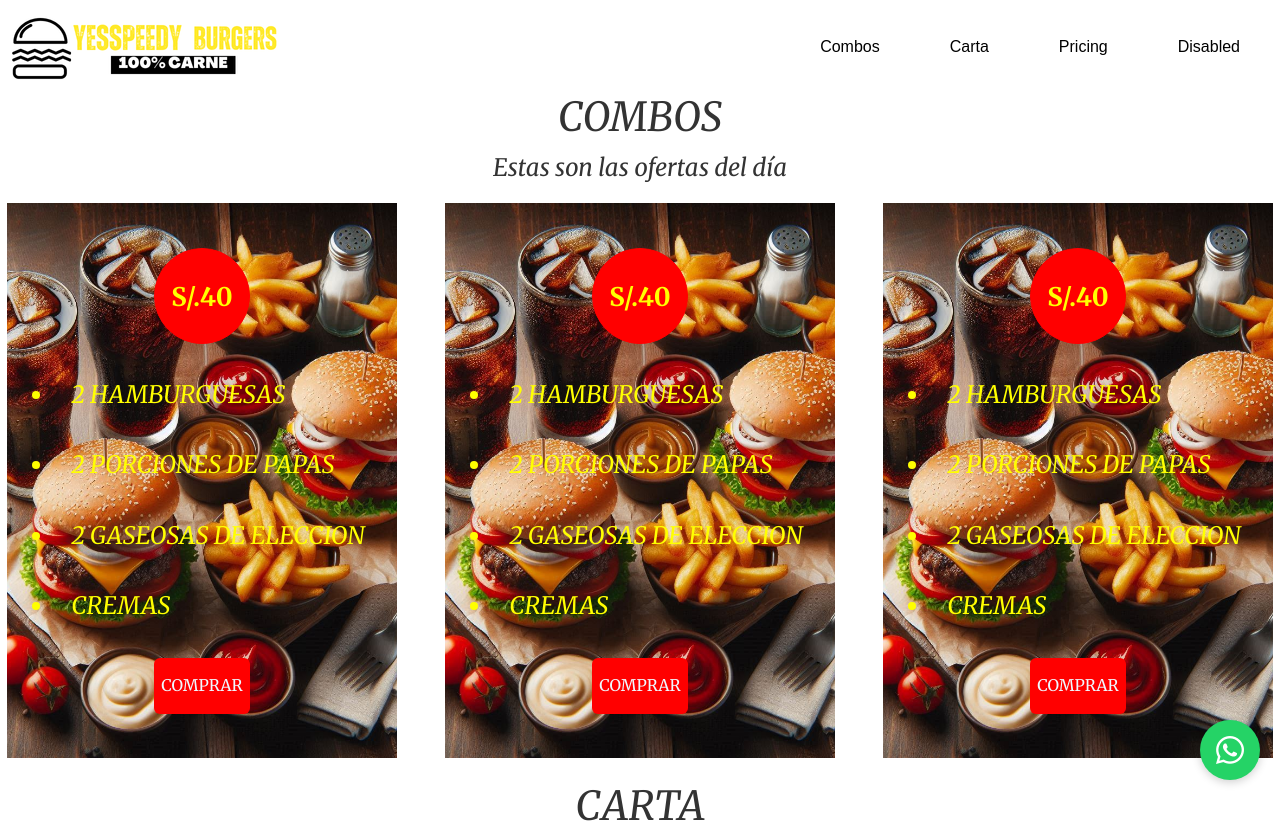
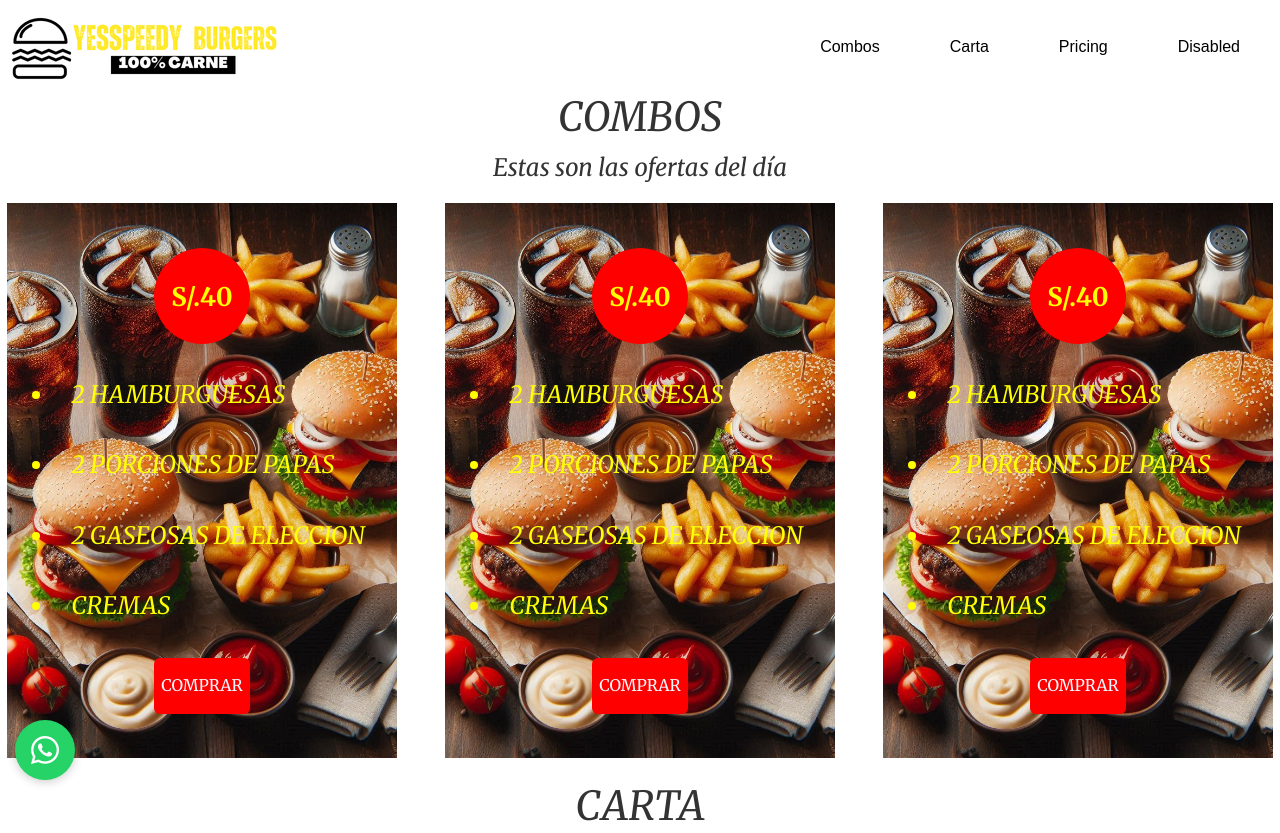
Before and after one commit to jordysalaz12/YeespeedyBeta, a plain HTML site: page index.html in a window 1280 px wide. Shown: the top 833 px of the page. Drawn offline with nearby package versions, Linux system fonts and the light colour scheme.

Commit message:
segundo commit

```diff
--- a/estilos/botonwhatsapp.css
+++ b/estilos/botonwhatsapp.css
@@ -1,7 +1,7 @@
 .whatsapp-button {
   position: fixed;
   bottom: 20px;
-  right: 20px;
+  left: 15px;
   background-color: #25d366;
   color: white;
   border-radius: 50%;
--- a/index.html
+++ b/index.html
@@ -185,5 +185,21 @@
       integrity="sha384-YvpcrYf0tY3lHB60NNkmXc5s9fDVZLESaAA55NDzOxhy9GkcIdslK1eN7N6jIeHz"
       crossorigin="anonymous"
     ></script>
+    <!-- chatbot -->
+    <!--Start of Tawk.to Script-->
+    <script type="text/javascript">
+      var Tawk_API = Tawk_API || {},
+        Tawk_LoadStart = new Date();
+      (function () {
+        var s1 = document.createElement("script"),
+          s0 = document.getElementsByTagName("script")[0];
+        s1.async = true;
+        s1.src = "https://embed.tawk.to/666d3c179a809f19fb3e0db5/1i0db5f66";
+        s1.charset = "UTF-8";
+        s1.setAttribute("crossorigin", "*");
+        s0.parentNode.insertBefore(s1, s0);
+      })();
+    </script>
+    <!--End of Tawk.to Script-->
   </body>
 </html>
```
